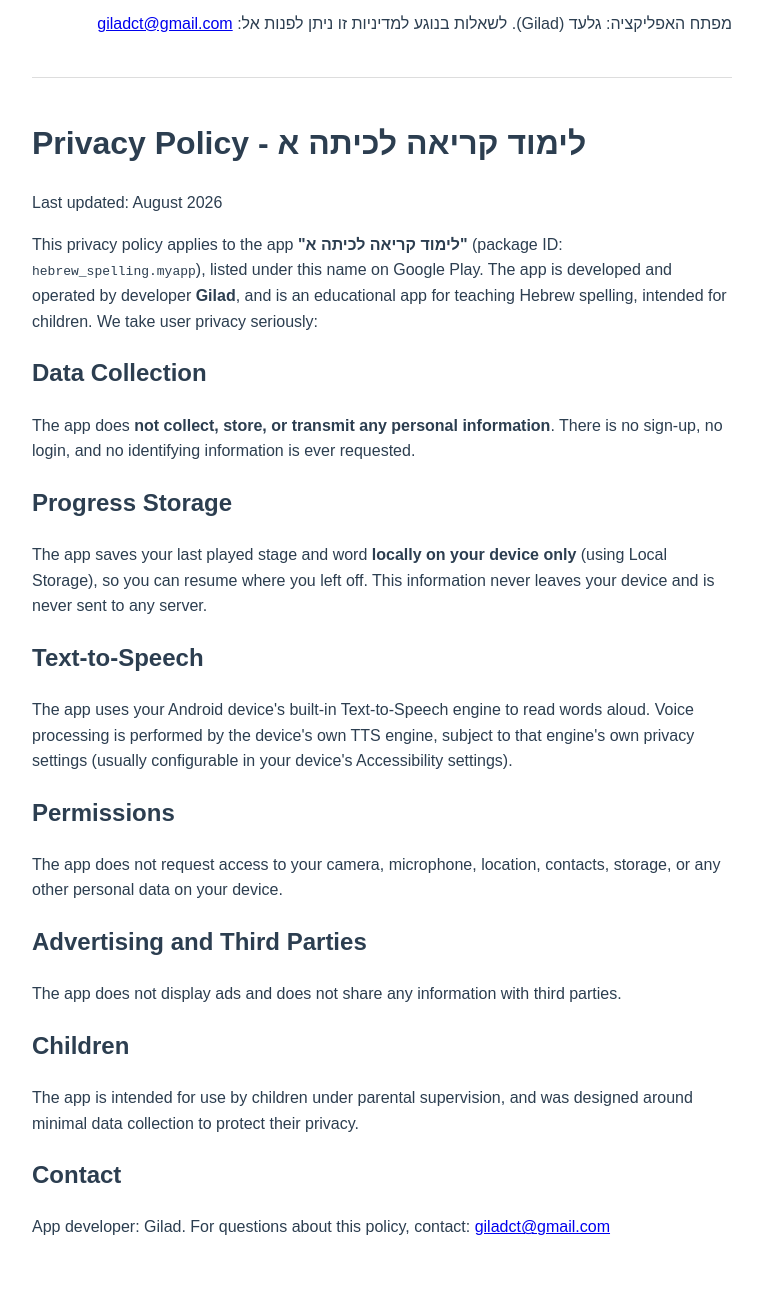
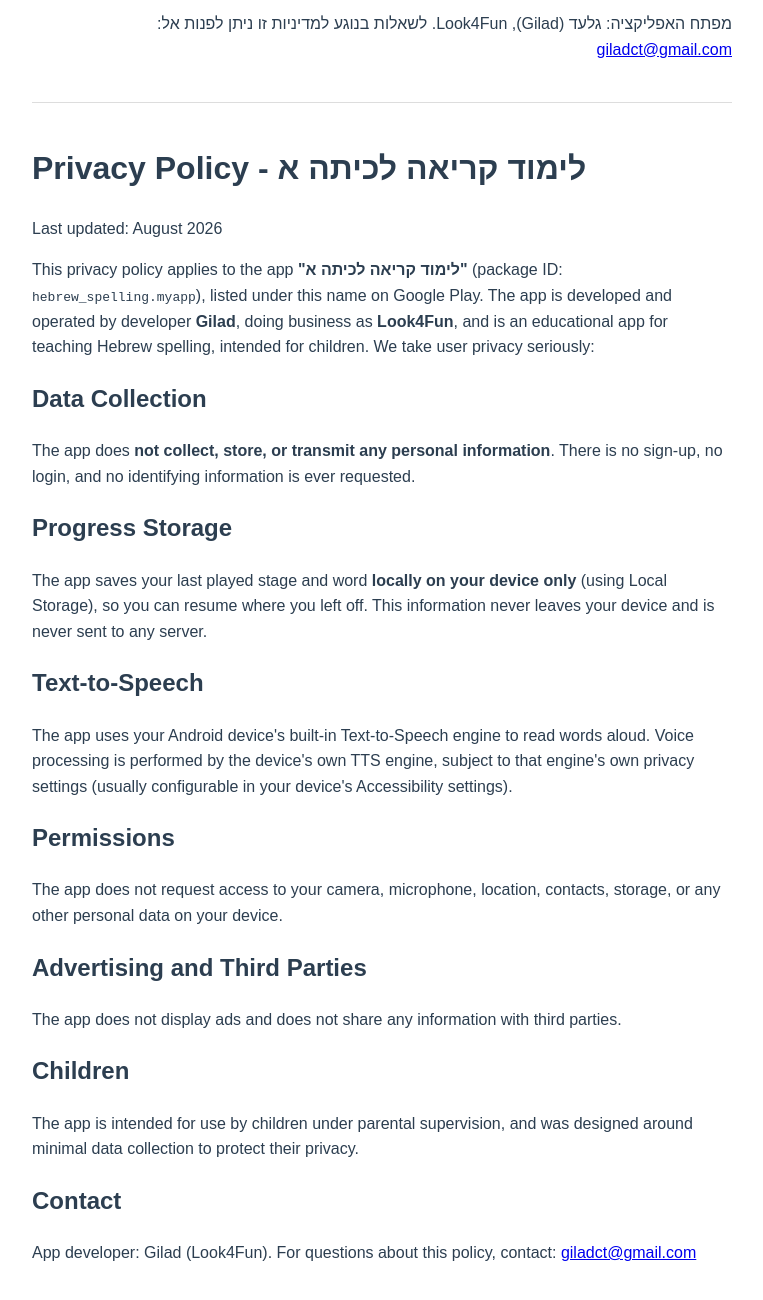
Before and after one commit to giladct/hebrew-spelling-app, a website: page docs/privacy-policy.html in a window 1280 px wide. Shown: the part 1126-2426 px from the top of the page, without its empty margins (258-1021 px from the left). Drawn offline with Linux system fonts and the light colour scheme.

Commit message:
Add Look4Fun business name to privacy policy
The Play Console account's registered company name (Look4Fun, per the
IARC content rating certificate) wasn't mentioned anywhere in the
privacy policy, only the individual developer name. Adding it in case
Google's review cross-checks against that name too.

```diff
--- a/docs/privacy-policy.html
+++ b/docs/privacy-policy.html
@@ -16,7 +16,7 @@
 <h1>מדיניות פרטיות - לימוד קריאה לכיתה א</h1>
 <p>תאריך עדכון אחרון: אוגוסט 2026</p>
 
-<p>מדיניות פרטיות זו חלה על האפליקציה <strong>"לימוד קריאה לכיתה א"</strong> (מזהה החבילה: <code>hebrew_spelling.myapp</code>), המופיעה תחת שם זה ב-Google Play. האפליקציה פותחה ומופעלת על ידי המפתח <strong>גלעד</strong> (Gilad), ומיועדת לילדים ללימוד איות בעברית. אנו מתייחסים לפרטיות המשתמשים בכובד ראש, ולכן:</p>
+<p>מדיניות פרטיות זו חלה על האפליקציה <strong>"לימוד קריאה לכיתה א"</strong> (מזהה החבילה: <code>hebrew_spelling.myapp</code>), המופיעה תחת שם זה ב-Google Play. האפליקציה פותחה ומופעלת על ידי המפתח <strong>גלעד (Gilad)</strong>, תחת השם העסקי <strong>Look4Fun</strong>, ומיועדת לילדים ללימוד איות בעברית. אנו מתייחסים לפרטיות המשתמשים בכובד ראש, ולכן:</p>
 
 <h2>איסוף מידע</h2>
 <p>האפליקציה <strong>אינה אוספת, שומרת או משדרת כל מידע אישי</strong> על המשתמש. אין הרשמה, אין התחברות, ואין צורך בהזנת שום פרט מזהה.</p>
@@ -37,7 +37,7 @@
 <p>האפליקציה מיועדת לשימוש על ידי ילדים בהשגחת הורים, ותוכננה מתוך עקרון איסוף מידע מינימלי כדי לשמור על פרטיותם.</p>
 
 <h2>יצירת קשר</h2>
-<p>מפתח האפליקציה: גלעד (Gilad). לשאלות בנוגע למדיניות זו ניתן לפנות אל: <a href="mailto:giladct@gmail.com">giladct@gmail.com</a></p>
+<p>מפתח האפליקציה: גלעד (Gilad), Look4Fun. לשאלות בנוגע למדיניות זו ניתן לפנות אל: <a href="mailto:giladct@gmail.com">giladct@gmail.com</a></p>
 
 <hr>
 
@@ -45,7 +45,7 @@
 <h1>Privacy Policy - לימוד קריאה לכיתה א</h1>
 <p>Last updated: August 2026</p>
 
-<p>This privacy policy applies to the app <strong>"לימוד קריאה לכיתה א"</strong> (package ID: <code>hebrew_spelling.myapp</code>), listed under this name on Google Play. The app is developed and operated by developer <strong>Gilad</strong>, and is an educational app for teaching Hebrew spelling, intended for children. We take user privacy seriously:</p>
+<p>This privacy policy applies to the app <strong>"לימוד קריאה לכיתה א"</strong> (package ID: <code>hebrew_spelling.myapp</code>), listed under this name on Google Play. The app is developed and operated by developer <strong>Gilad</strong>, doing business as <strong>Look4Fun</strong>, and is an educational app for teaching Hebrew spelling, intended for children. We take user privacy seriously:</p>
 
 <h2>Data Collection</h2>
 <p>The app does <strong>not collect, store, or transmit any personal information</strong>. There is no sign-up, no login, and no identifying information is ever requested.</p>
@@ -66,7 +66,7 @@
 <p>The app is intended for use by children under parental supervision, and was designed around minimal data collection to protect their privacy.</p>
 
 <h2>Contact</h2>
-<p>App developer: Gilad. For questions about this policy, contact: <a href="mailto:giladct@gmail.com">giladct@gmail.com</a></p>
+<p>App developer: Gilad (Look4Fun). For questions about this policy, contact: <a href="mailto:giladct@gmail.com">giladct@gmail.com</a></p>
 </div>
 
 </body>
```
